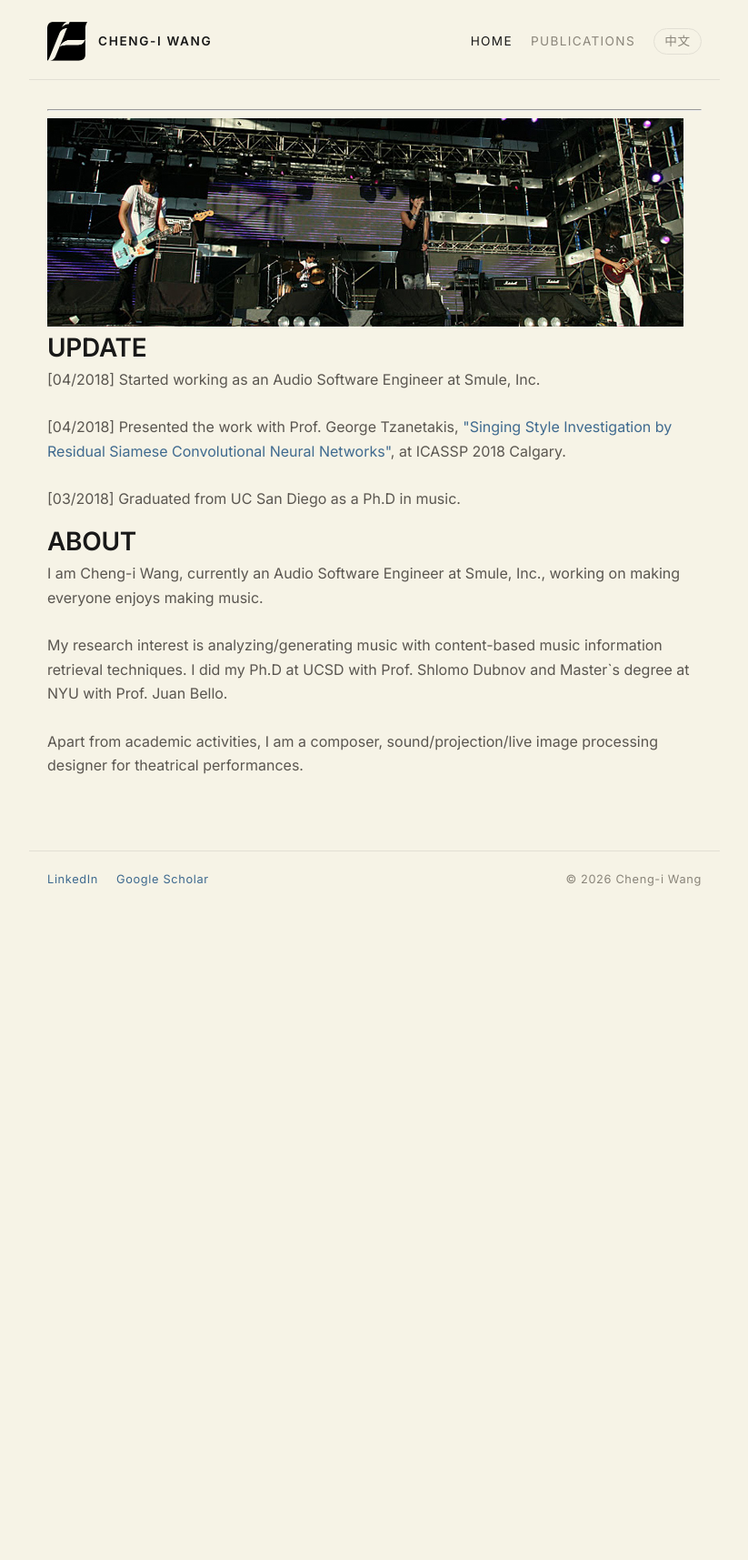
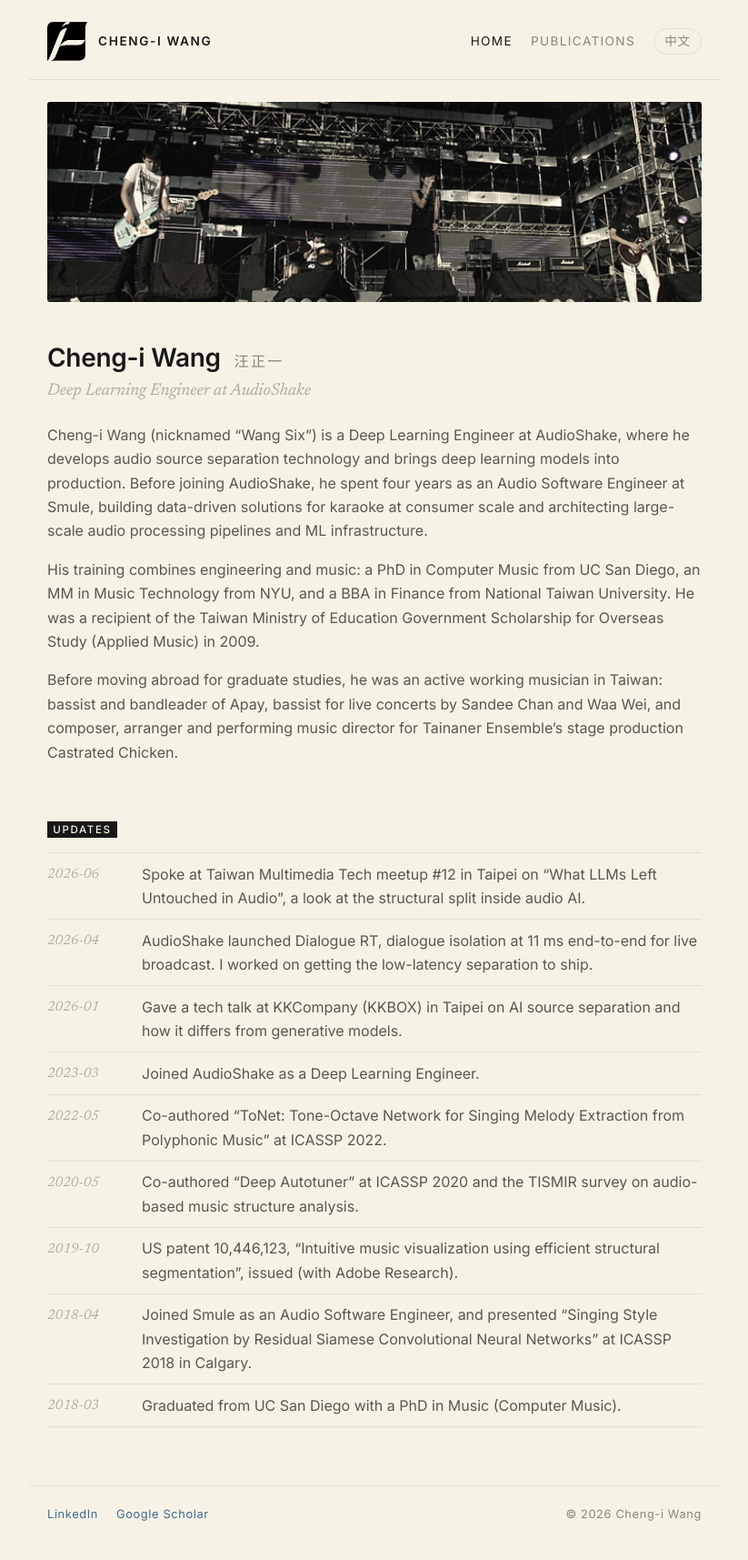
Before and after one commit to wangsix/wangsix.github.io, a Jekyll site: the page built from index.html, in a window 1280 px wide. Shown: the whole page at 91% size, without its empty margins (228-1051 px from the left). Built offline with Jekyll 4.4.1, drawn with Linux system fonts in a browser that asks for light colours; before the commit the page ends 1017 px from its top, so only the background shows below that.

Commit message:
Rebuild home page from bio and updates data
Co-Authored-By: Claude Fable 5.1 <noreply@anthropic.com>

```diff
--- a/_data/updates.yml
+++ b/_data/updates.yml
@@ -23,7 +23,6 @@
 - date: 2018-04
   en: Joined Smule as an Audio Software Engineer, and presented “Singing Style Investigation by Residual Siamese Convolutional Neural Networks” at ICASSP 2018 in Calgary.
   zh: 加入 Smule 擔任音訊軟體工程師，並於 ICASSP 2018（卡加利）發表 “Singing Style Investigation by Residual Siamese Convolutional Neural Networks”。
-  url: http://acsweb.ucsd.edu/~chw160/pdf/icassp_2018_singing_style_Wang_Tzanetakis.pdf
 - date: 2018-03
   en: Graduated from UC San Diego with a PhD in Music (Computer Music).
   zh: 取得 UC San Diego 音樂博士（電腦音樂）學位。
--- a/index.html
+++ b/index.html
@@ -1,39 +1,45 @@
 ---
 layout: default
-title: Cheng-i Wang
+permalink: /
+description: Cheng-i Wang (汪正一) — Deep Learning Engineer at AudioShake, PhD in Computer Music from UC San Diego, audio source separation and music information retrieval, bassist.
 ---
+{%- assign bio = site.data.bio -%}
+{%- assign portrait = site.static_files | where: "path", "/img/portrait.jpg" | first -%}
 
-<hr>
-<img src="img/banner.jpg" />
+<img class="photo photo--hero" src="{{ '/img/banner.jpg' | relative_url }}" alt="A band performing on an outdoor stage" width="700" height="229">
 
-<p>
-<h1 style="margin-top:-10px;"><span class="textbg">UPDATE</span></h1>
+<section class="about">
+  {%- if portrait %}
+  <img class="portrait" src="{{ '/img/portrait.jpg' | relative_url }}" alt="Portrait of Cheng-i Wang">
+  {%- endif %}
+  <h1>
+    <span lang="en">{{ bio.name }} <span class="about-name-zh">{{ bio.name_zh }}</span></span>
+    <span lang="zh-Hant">{{ bio.name_zh }}（{{ bio.nickname_zh }}）<span class="about-name-zh">{{ bio.name }}</span></span>
+  </h1>
+  <p class="headline"><span lang="en">{{ bio.headline.en }}</span><span lang="zh-Hant">{{ bio.headline.zh }}</span></p>
+  <div lang="en">
+    {%- for p in bio.paragraphs.en %}
+    <p>{{ p }}</p>
+    {%- endfor %}
+  </div>
+  <div lang="zh-Hant">
+    {%- for p in bio.paragraphs.zh %}
+    <p>{{ p }}</p>
+    {%- endfor %}
+  </div>
+</section>
 
-	[04/2018] Started working as an Audio Software Engineer at Smule, Inc.
-	<br /><br />
-
-	[04/2018] Presented the work with Prof. George Tzanetakis, <a href="http://acsweb.ucsd.edu/~chw160/pdf/icassp_2018_singing_style_Wang_Tzanetakis.pdf">"Singing Style Investigation by Residual Siamese Convolutional Neural Networks"</a>, at ICASSP 2018 Calgary.
-	<br /><br />
-
-	[03/2018] Graduated from UC San Diego as a Ph.D in music.
-	<br /><br />
-
-<!--
-	[10/2017] Presented my work on <a href="https://ismir2017.smcnus.org/wp-content/uploads/2017/10/102_Paper.pdf">crowdsourcing music segmentation annotations</a> during summer 2016 Adobe Research internship at ISMIR 2017.
-	<br /><br />
-
-	[09/2017] Finished summer intership at Smule in the audio/video team working on analyzing singing styles with deep learning techniques.
-	<br /><br />
--->
-
-<h1 style="margin-top:-10px;"><span class="textbg">ABOUT</span></h1>
-	I am Cheng-i Wang, currently an Audio Software Engineer at Smule, Inc., working on making everyone enjoys making music.
-
-	<br /><br />
-
-	My research interest is analyzing/generating music with content-based music information retrieval techniques. I did my Ph.D at UCSD with Prof. Shlomo Dubnov and Master`s degree at NYU with Prof. Juan Bello.
-
-	<br /><br />
-	Apart from academic activities, I am a composer, sound/projection/live image processing designer for theatrical performances.
-<br />
-</p>
+<section>
+  <h2><span class="label"><span lang="en">Updates</span><span lang="zh-Hant">近況</span></span></h2>
+  <ul class="updates">
+    {%- for u in site.data.updates %}
+    <li>
+      <time datetime="{{ u.date }}">{{ u.date }}</time>
+      <span>
+        {%- if u.url %}<a href="{{ u.url }}"><span lang="en">{{ u.en }}</span><span lang="zh-Hant">{{ u.zh }}</span></a>
+        {%- else %}<span lang="en">{{ u.en }}</span><span lang="zh-Hant">{{ u.zh }}</span>{% endif %}
+      </span>
+    </li>
+    {%- endfor %}
+  </ul>
+</section>
```
